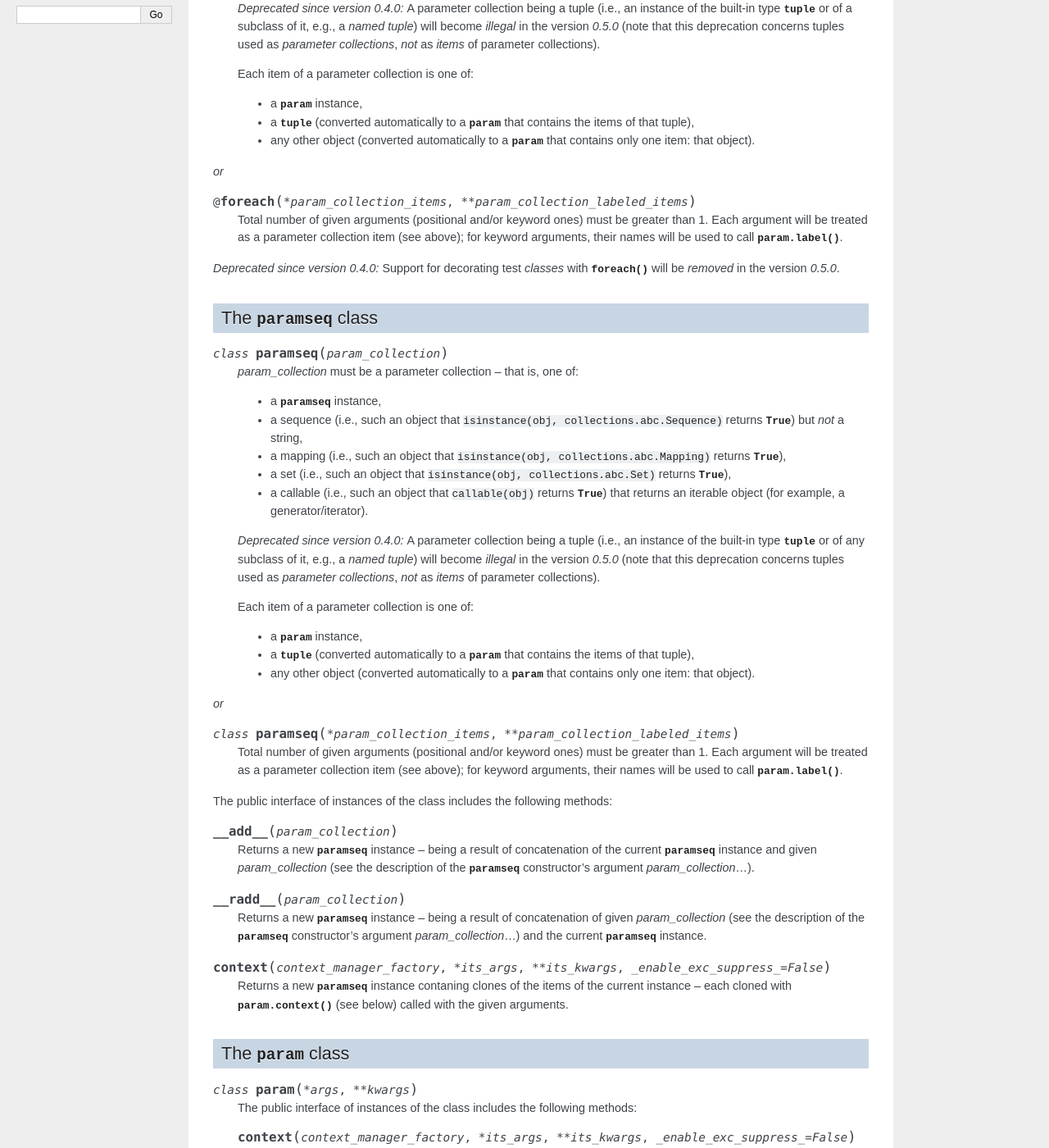
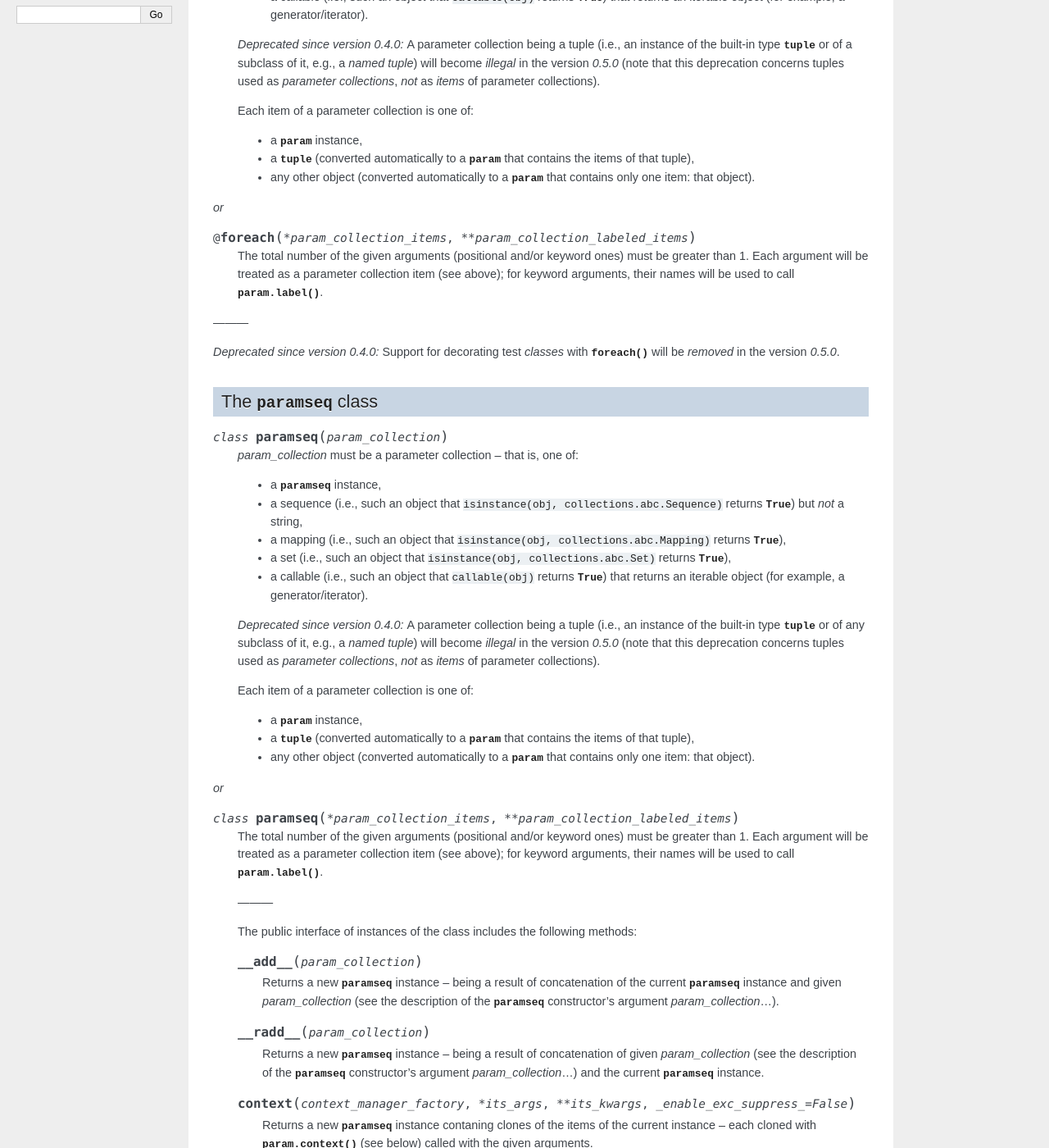
Before and after one commit to zuo/unittest_expander, a Sphinx documentation site: the page built from docs/reference.rst, in a window 1280 px wide and 1400 px high, scrolled down 810 px. Shown: the whole window at 82% size. Built offline with Sphinx 7.4.7, drawn with Linux system fonts in a browser that asks for light colours; some of the changed text lies outside the part shown.

```diff
--- a/CHANGES.rst
+++ b/CHANGES.rst
@@ -1,7 +1,7 @@
 Changes
 =======
 
-Not ready (0.4.0-release-candidate-1 -- to be updated...)
+Not ready (0.4.0-release-candidate-2 -- to be updated...)
 ---------------------------------------------------------
 
 * From now on, the following versions of Python are officially
--- a/docs/reference.rst
+++ b/docs/reference.rst
@@ -23,13 +23,15 @@ The :func:`expand` class decorator
 
       The *into* argument will become *illegal* in the version *0.5.0*.
 
-The public interface includes the following attributes, making it possible
-to :ref:`change the way of formatting names <custom-name-formatting>` of
-methods/classes generated by this function:
+   ———
 
-.. attribute:: expand.global_name_pattern
+   The public interface includes the following attributes, making it possible
+   to :ref:`change the way of formatting names <custom-name-formatting>` of
+   methods/classes generated by this function:
 
-.. attribute:: expand.global_name_formatter
+   .. attribute:: expand.global_name_pattern
+
+   .. attribute:: expand.global_name_formatter
 
 
 The :func:`foreach` method/class decorator
@@ -71,10 +73,12 @@ The :func:`foreach` method/class decorator
 
 .. decorator:: foreach(*param_collection_items, **param_collection_labeled_items)
 
-   Total number of given arguments (positional and/or keyword ones) must
-   be greater than 1.  Each argument will be treated as a parameter
-   collection item (see above); for keyword arguments, their names will
-   be used to call :meth:`param.label`.
+   The total number of the given arguments (positional and/or keyword
+   ones) must be greater than 1.  Each argument will be treated as a
+   parameter collection item (see above); for keyword arguments, their
+   names will be used to call :meth:`param.label`.
+
+———
 
 .. deprecated:: 0.4.0
 
@@ -121,36 +125,38 @@ The :class:`paramseq` class
 
 .. class:: paramseq(*param_collection_items, **param_collection_labeled_items)
 
-   Total number of given arguments (positional and/or keyword ones) must
-   be greater than 1.  Each argument will be treated as a parameter
-   collection item (see above); for keyword arguments, their names will
-   be used to call :meth:`param.label`.
+   The total number of the given arguments (positional and/or keyword
+   ones) must be greater than 1.  Each argument will be treated as a
+   parameter collection item (see above); for keyword arguments, their
+   names will be used to call :meth:`param.label`.
 
-The public interface of instances of the class includes the following
-methods:
+   ———
 
-.. method:: __add__(param_collection)
+   The public interface of instances of the class includes the following
+   methods:
 
-  Returns a new :class:`paramseq` instance -- being a result of
-  concatenation of the current :class:`paramseq` instance and given
-  *param_collection* (see the description of the :class:`paramseq`
-  constructor's argument *param_collection*...).
+   .. method:: __add__(param_collection)
 
-.. method:: __radd__(param_collection)
+      Returns a new :class:`paramseq` instance -- being a result of
+      concatenation of the current :class:`paramseq` instance and given
+      *param_collection* (see the description of the :class:`paramseq`
+      constructor's argument *param_collection*...).
 
-  Returns a new :class:`paramseq` instance -- being a result of
-  concatenation of given *param_collection* (see the description of
-  the :class:`paramseq` constructor's argument *param_collection*...)
-  and the current :class:`paramseq` instance.
+   .. method:: __radd__(param_collection)
 
-.. method:: context(context_manager_factory, \
-                   *its_args, **its_kwargs, \
-                   _enable_exc_suppress_=False)
+      Returns a new :class:`paramseq` instance -- being a result of
+      concatenation of given *param_collection* (see the description of
+      the :class:`paramseq` constructor's argument *param_collection*...)
+      and the current :class:`paramseq` instance.
 
-  Returns a new :class:`paramseq` instance contaning clones
-  of the items of the current instance -- each cloned with
-  :meth:`param.context` (see below) called with the given
-  arguments.
+   .. method:: context(context_manager_factory, \
+                       *its_args, **its_kwargs, \
+                       _enable_exc_suppress_=False)
+
+      Returns a new :class:`paramseq` instance contaning clones
+      of the items of the current instance -- each cloned with
+      :meth:`param.context` (see below) called with the given
+      arguments.
 
 
 The :class:`param` class
--- a/setup.cfg
+++ b/setup.cfg
@@ -1,6 +1,6 @@
 [metadata]
 name = unittest_expander
-version = 0.4.0rc1
+version = 0.4.0rc2
 description = Easy and flexible unit test parametrization.
 long_description = file: README.rst
 long_description_content_type = text/x-rst
```
